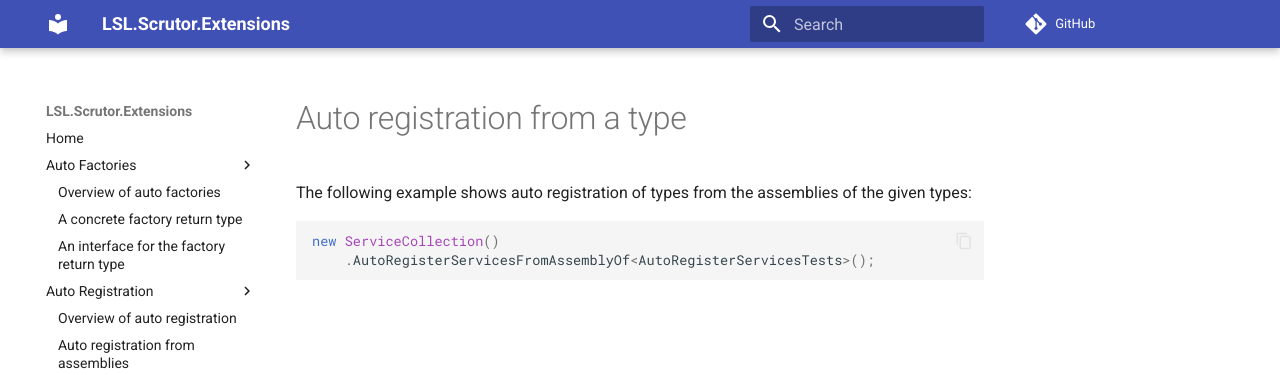
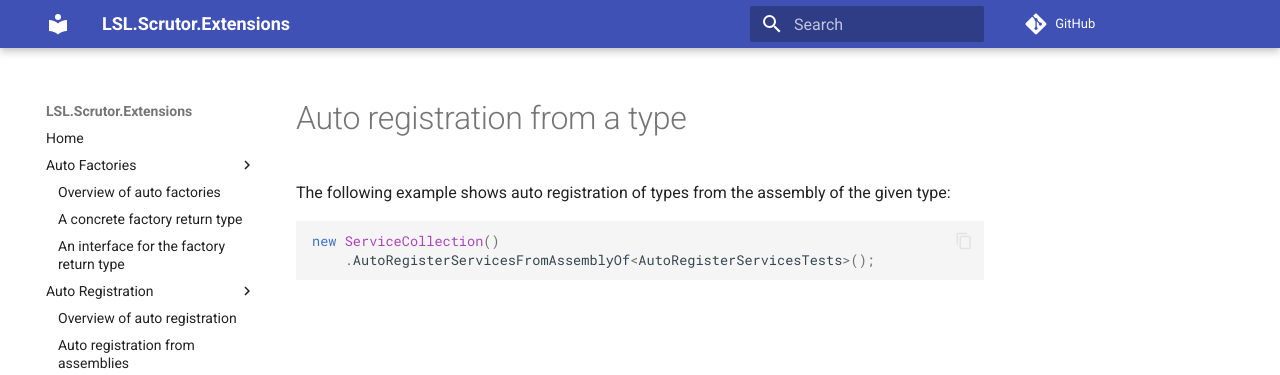
Before and after one commit to alunacjones/LSL.Scrutor.Extensions, an MkDocs documentation site: the page built from docs/Auto Registration/04-fromAType.md, in a window 1280 px wide. Shown: the top 375 px of the page. Built offline with MkDocs 1.6.1 and Material for MkDocs 9.7.7, drawn with Linux system fonts in a browser that asks for light colours; comment, search, counter and statistics services are not loaded.

Commit message:
fix docs

````diff
--- a/docs/Auto Registration/04-fromAType.md
+++ b/docs/Auto Registration/04-fromAType.md
@@ -1,7 +1,7 @@
 # Auto registration from a type
 
 The following example shows auto registration of types
-from the assemblies of the given types:
+from the assembly of the given type:
 
 ```csharp { data-fiddle="VRMZEM" }
 new ServiceCollection()
````
